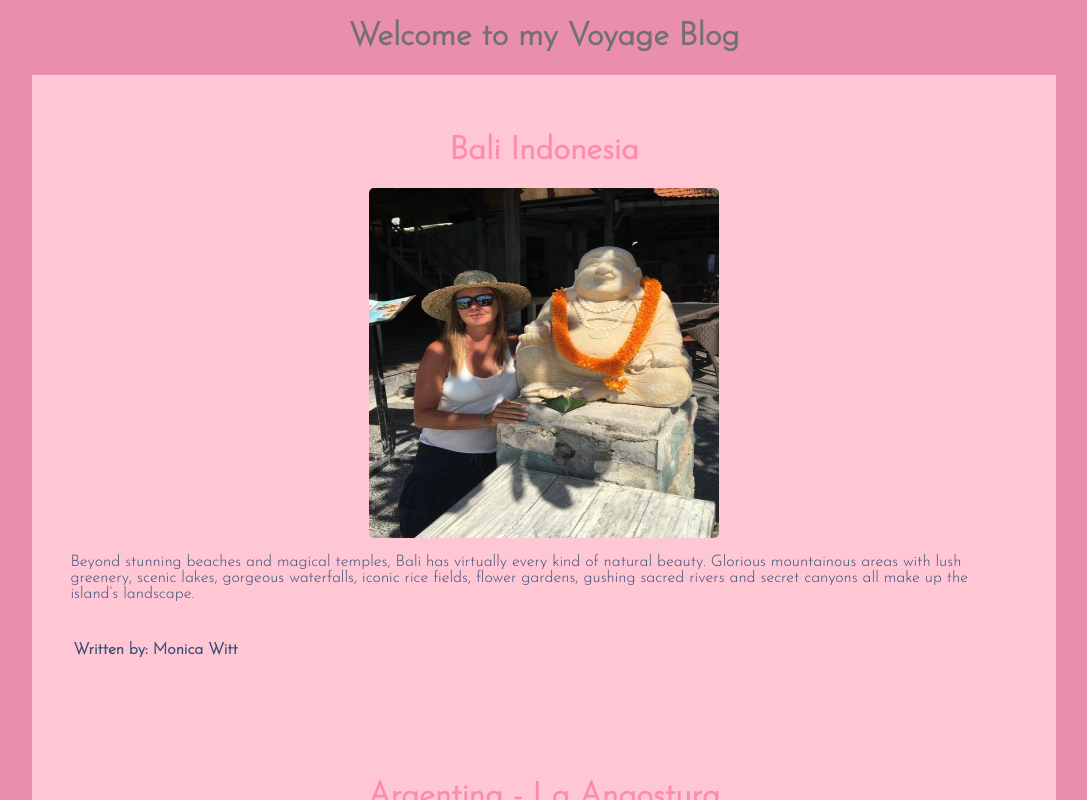
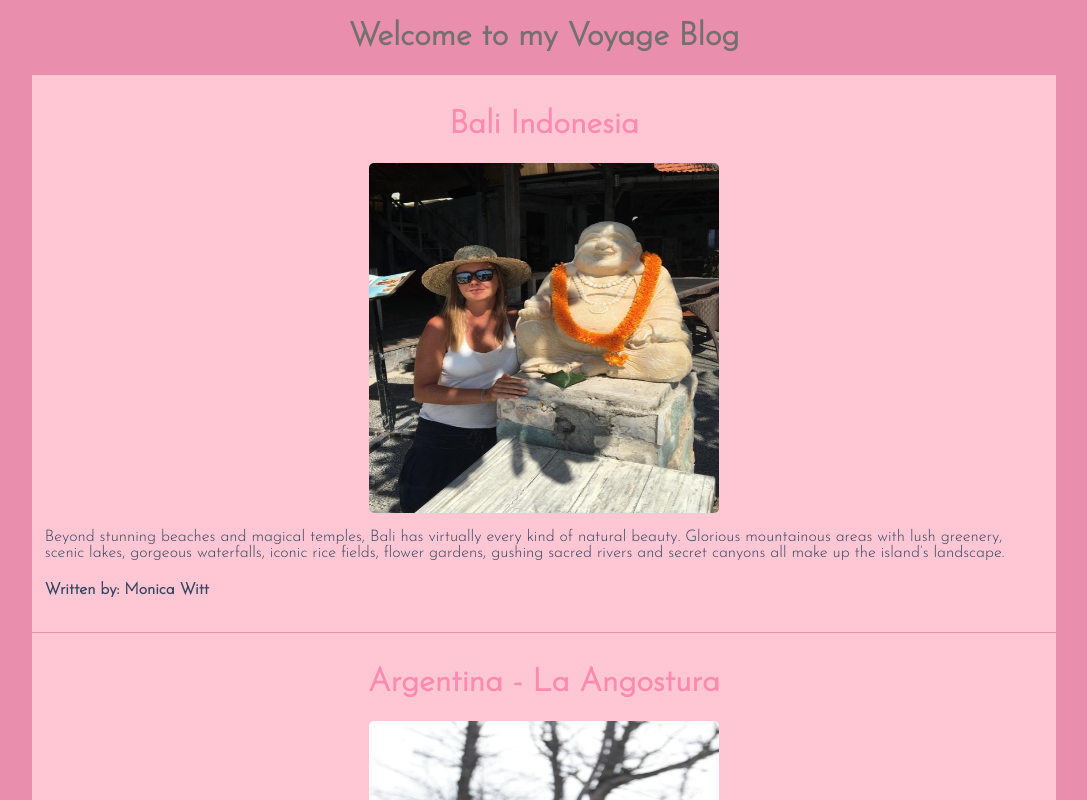
Before and after one commit to moniwitt/blogReactApp, a React (Create React App) app in the folder blogapp/: page / in a window 1280 px wide. Shown: the top 800 px of the page, without its empty margins (96-1183 px from the left). Built offline with nearby package versions, Linux system fonts and the light colour scheme.

Commit message:
Margins and paddings changed

```diff
--- a/blogapp/src/components/Post/Post.css
+++ b/blogapp/src/components/Post/Post.css
@@ -1,7 +1,7 @@
 .post-container {
   background: #ffc6d3;
-  padding: 3%;
-  margin: 0 10%;
+  padding: 1%;
+  margin: 1px 10%;
 }
 
 .heading {
@@ -17,7 +17,3 @@
   width: 350px;
   height: 350px;
 }
-
-.info {
-  padding: 3px;
-}
--- a/blogapp/src/components/Posts/Posts.css
+++ b/blogapp/src/components/Posts/Posts.css
@@ -4,5 +4,5 @@ body {
 
 .posts-container {
     font-family: 'josefin Sans', sans-serif;
-    color: #3a4f7a;
+    color: #36445f;
 }
```
